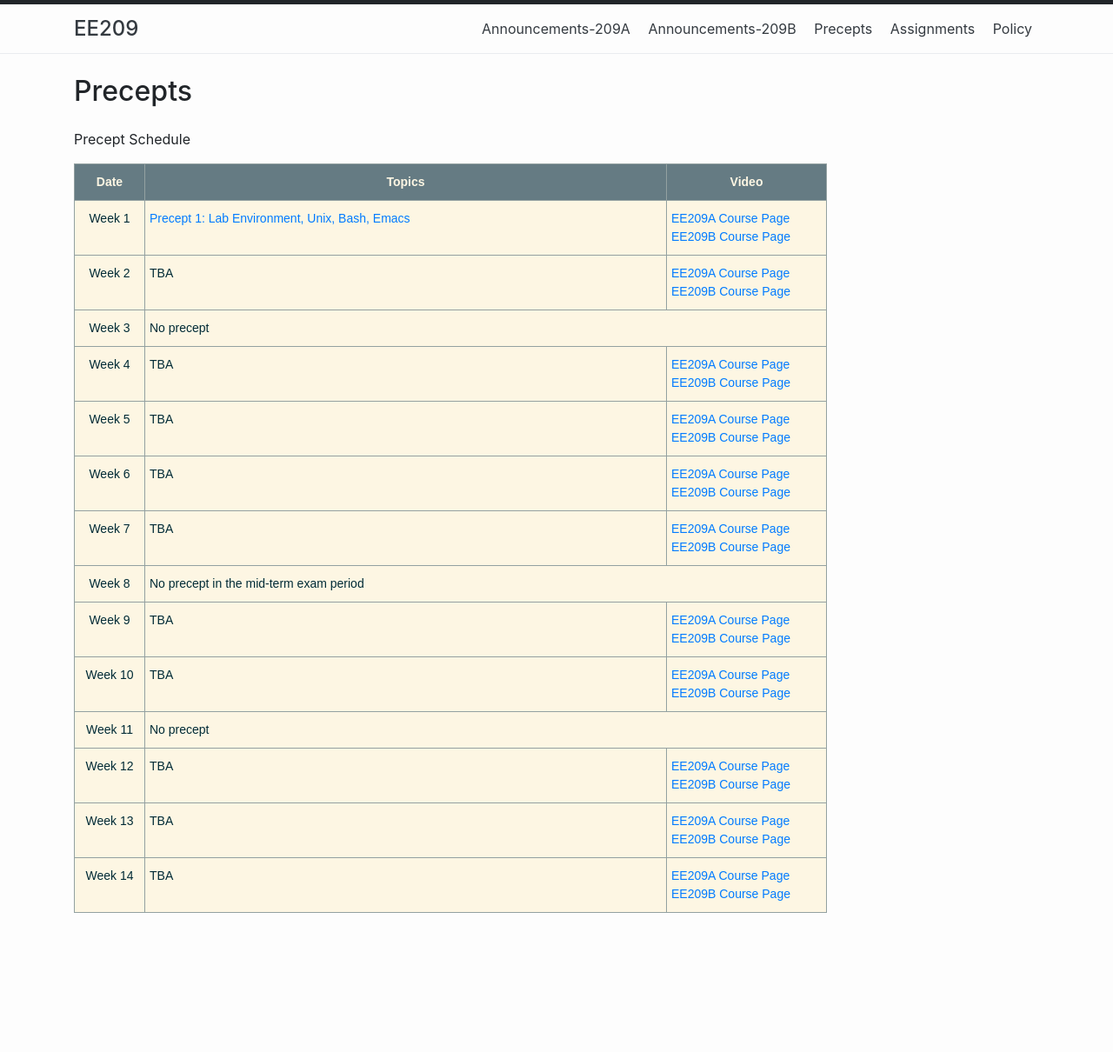
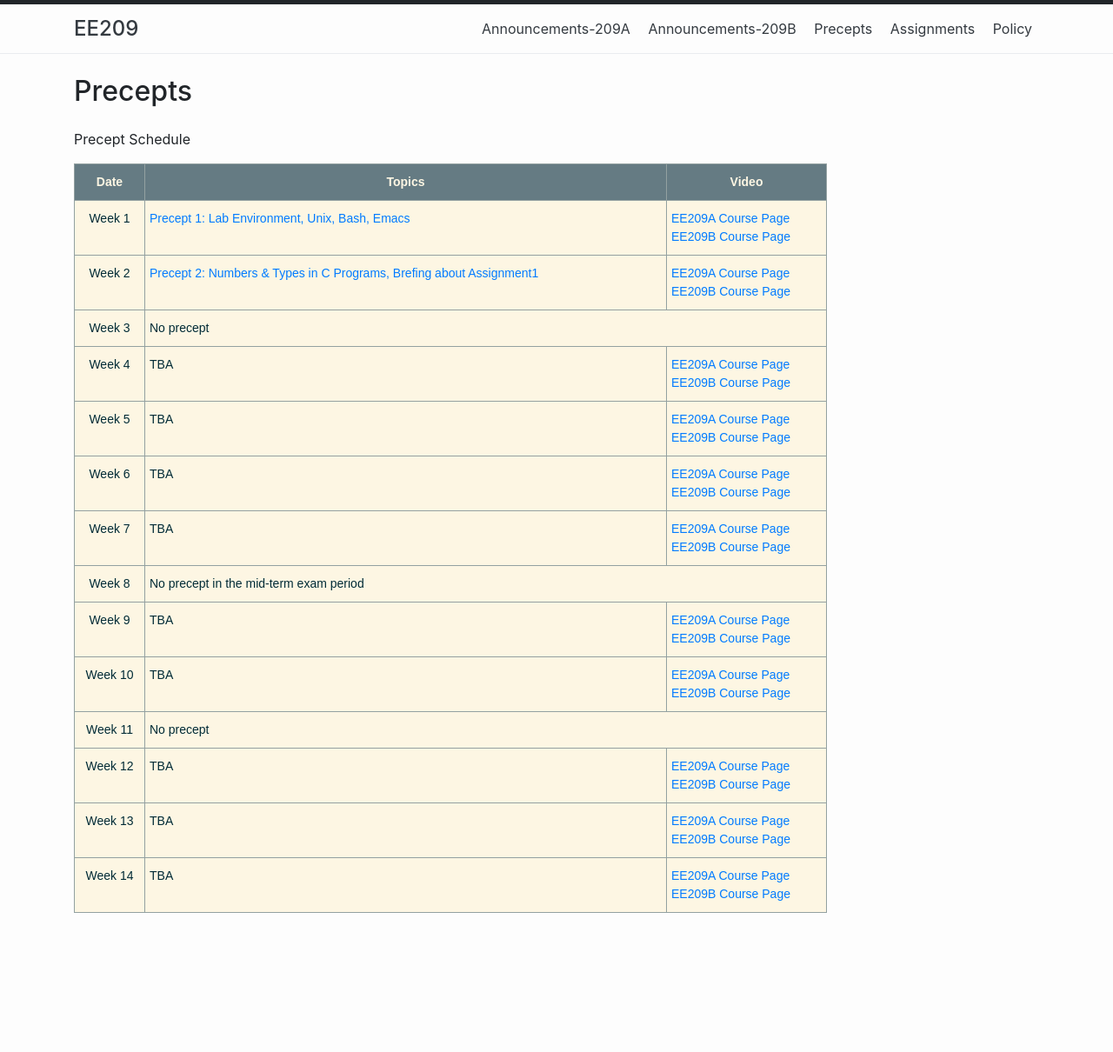
Before and after one commit to ee209-2020-fall/ee209-2020-fall, a Jekyll site: the page built from precepts.md, in a window 1280 px wide. Shown: the whole page at 87% size. Built offline with Jekyll 4.4.1, drawn with Linux system fonts in a browser that asks for light colours.

Commit message:
precept2_upload

```diff
--- a/precepts.md
+++ b/precepts.md
@@ -41,8 +41,8 @@ permalink: /precepts/
   </tr>
   <tr>
     <td class="tg-c3ow">Week 2</td>
-    <td class="tg-0pky">TBA</td>
-    <!-- <td class="tg-0pky"><a href="./01/precept_2.zip">Precept 2: Numbers & Types in C Programs</a></td> -->
+    <!--td class="tg-0pky">TBA</td-->
+    <td class="tg-0pky"><a href="./01/precept_2.zip">Precept 2: Numbers & Types in C Programs, Brefing about Assignment1 </a></td>
     <td class="tg-0pky">
     <a href="http://klms.kaist.ac.kr/course/view.php?id=118849">EE209A Course Page</a><br>
     <a href="http://klms.kaist.ac.kr/course/view.php?id=118850">EE209B Course Page</a></td>
```
Also changed, not shown: 1 other file.
